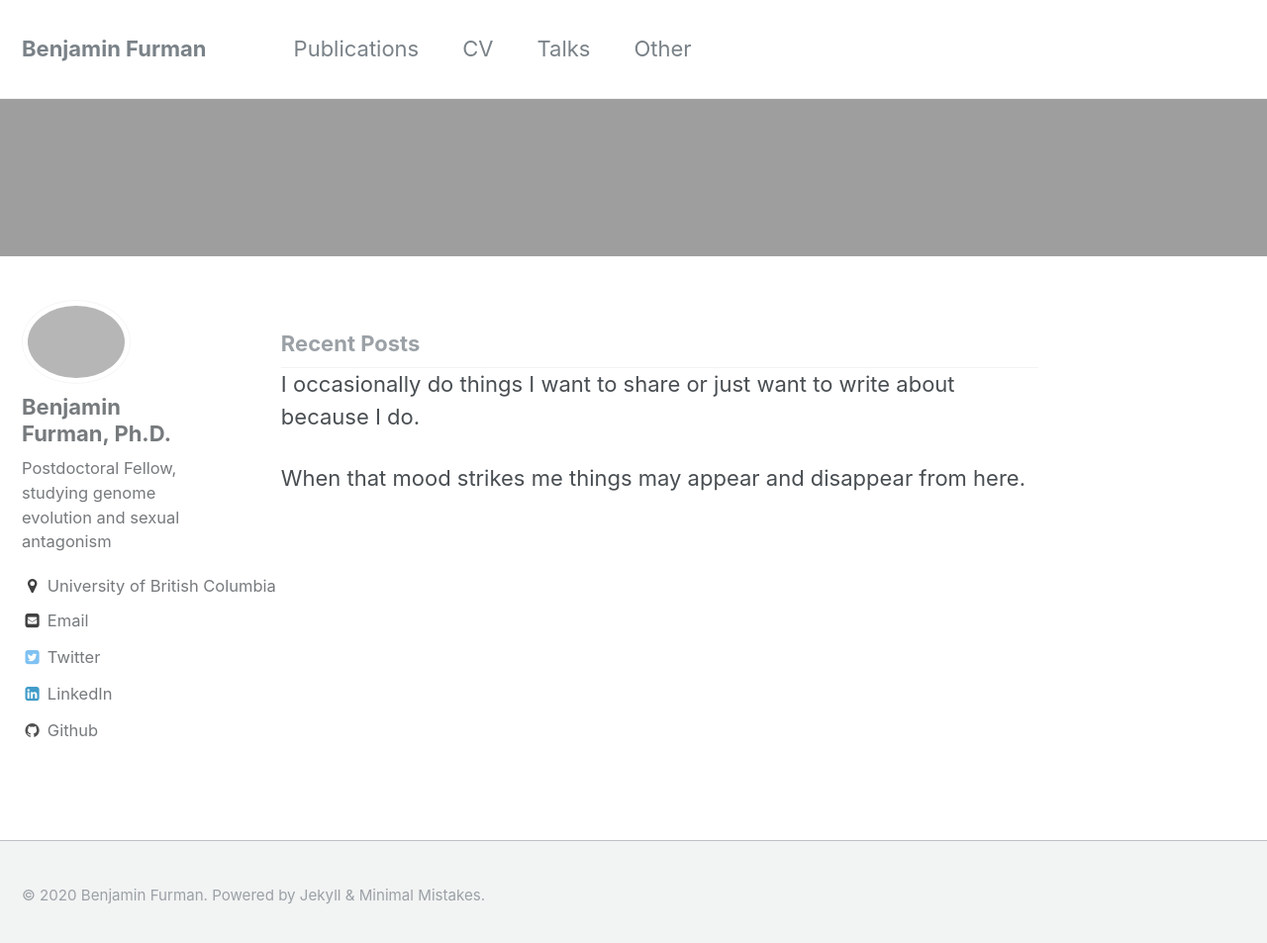
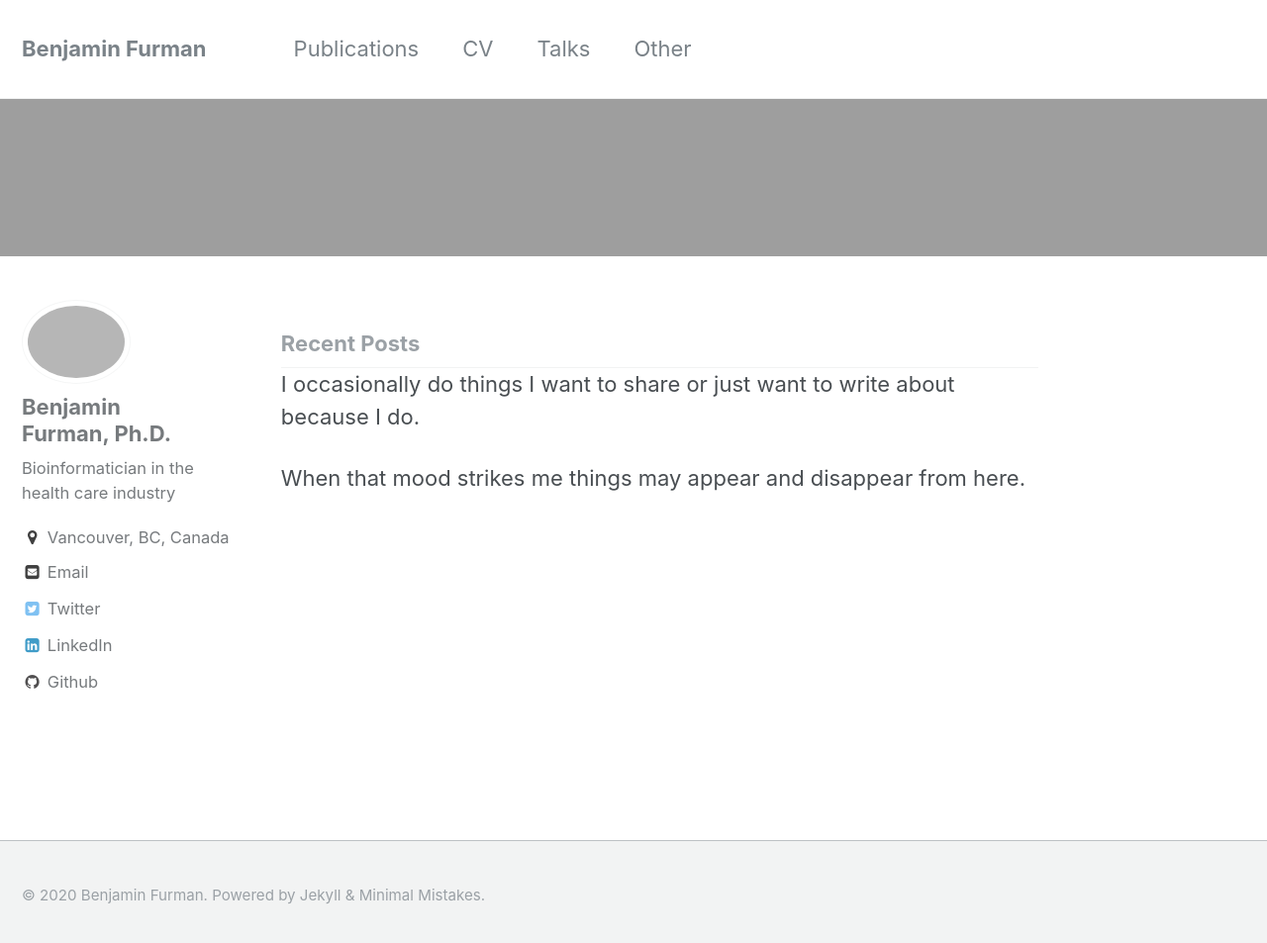
Before and after one commit to benjaminfurman/benjaminfurman.github.io, a Jekyll site: the page built from _pages/index.html, in a window 1280 px wide and 961 px high. Shown: the top 953 px of the window at 99% size. Built offline with Jekyll 4.4.1, drawn with Linux system fonts in a browser that asks for light colours.

Commit message:
remove UBC affil

```diff
--- a/_config.yml
+++ b/_config.yml
@@ -79,8 +79,8 @@ analytics:
 author:
   name             : "Benjamin Furman, Ph.D."
   avatar           : "DSC_0322_f.jpg"
-  bio              : "Postdoctoral Fellow, studying genome evolution and sexual antagonism"
-  location         : "University of British Columbia"
+  bio              : "Bioinformatician in the health care industry"
+  location         : "Vancouver, BC, Canada"
   email            : "furmanbens@gmail.com"
   uri              :
   bitbucket        :
```
